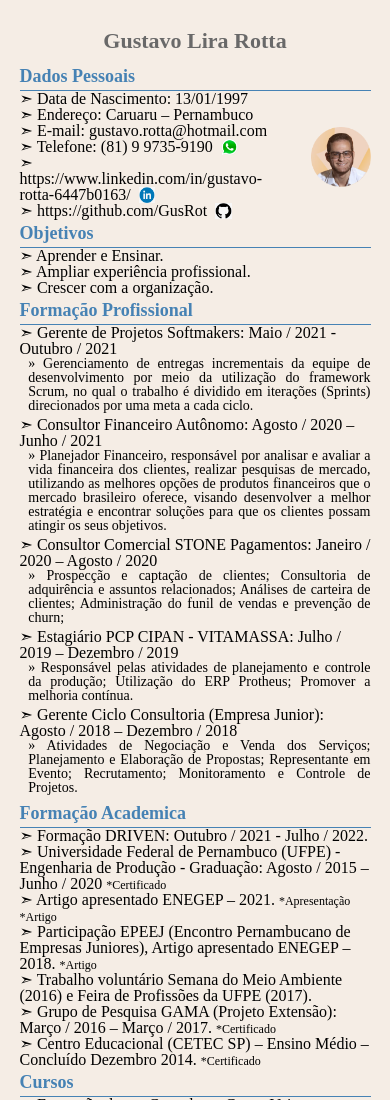
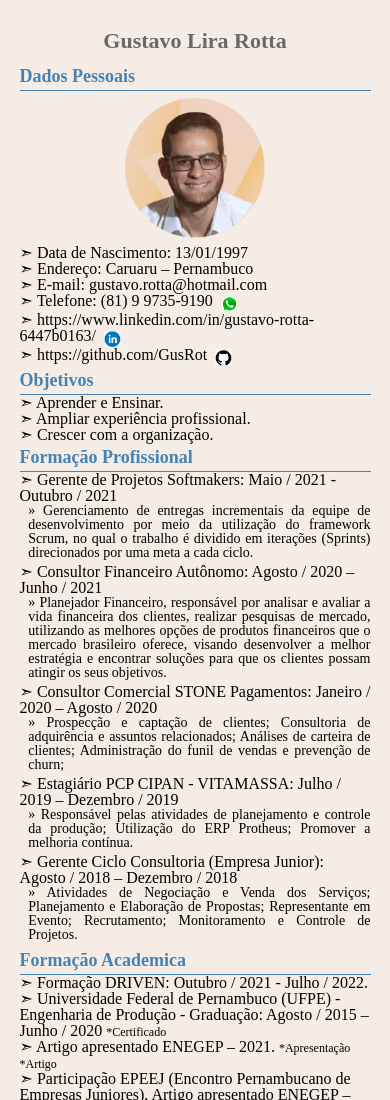
Before and after one commit to GusRot/Curriculo, a plain HTML site: page index.html in a window 390 px wide. Shown: the top 1100 px of the page. Drawn offline with Linux system fonts and the light colour scheme.

Commit message:
Add files via upload
Responsividade para o celular adaptada

```diff
--- a/curriculo.css
+++ b/curriculo.css
@@ -98,3 +98,43 @@ footer {
     text-align: right;
     background-color: #ebdbcc80;;
 }
+
+@media(max-width: 740px) {
+    body {
+        width: 100%;
+        max-width: 100%;
+        margin: 0px;
+    }
+
+    .img-pessoal {
+        order: -1;
+        margin-left: 0;
+    }
+
+    .container {
+        justify-content: space-between;
+    }
+
+    .container ul {
+        padding-left: 10%;
+    }
+}
+
+@media(max-width: 500px) {
+    .container {
+        flex-direction: column;
+        justify-content: start ;
+        align-items: baseline;
+    }
+
+    .container ul {
+        padding-left: 0;
+    }
+
+    .img-pessoal {
+        padding: 2% 0;
+        margin: 0 auto;
+        order: -1;
+        width: 40%;
+    }
+}
--- a/index.html
+++ b/index.html
@@ -1,8 +1,10 @@
-<!DOCTYPE html>
+</html><!DOCTYPE html>
 <html lang="pt-br">
 
     <head>
         <meta charset="UTF-8">
+        <meta http-equiv="X-UA-Compatible" content="IE=edge">
+        <meta name="viewport" content="width=device-width, initial-scale=1.0">
         <title>Gustavo Currículo</title>
         <link rel="stylesheet" href="reset.css">
         <link rel="stylesheet" href="curriculo.css">
```
